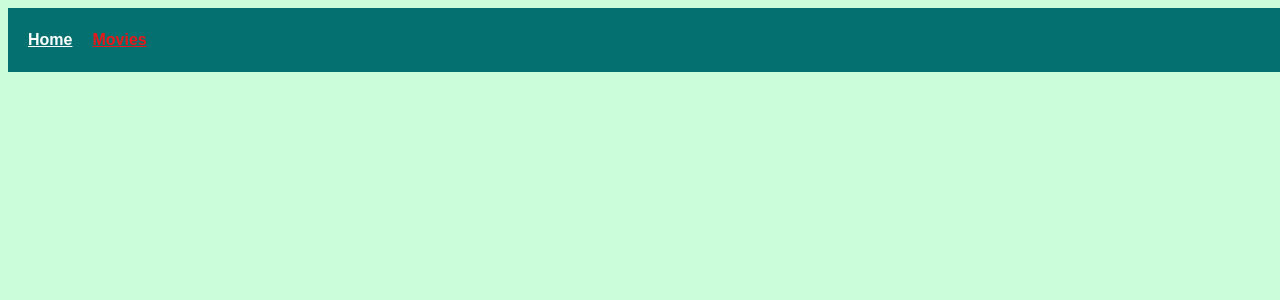
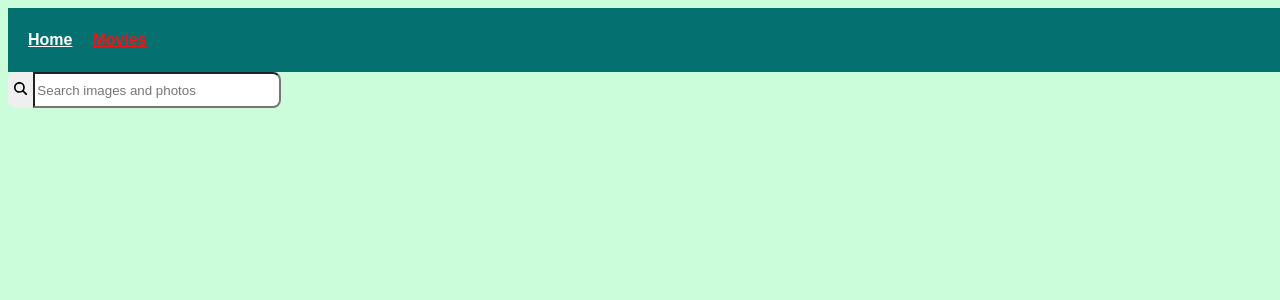
Before and after one commit to vanok00/goit-react-hw-05, a React (Vite) app: page /movie in a window 1280 px wide. Shown: the top 300 px of the page. Built offline with nearby package versions, Linux system fonts and the light colour scheme.

Commit message:
searchbar

```diff
--- a/package.json
+++ b/package.json
@@ -12,8 +12,11 @@
   "dependencies": {
     "axios": "^1.7.7",
     "clsx": "^2.1.1",
+    "formik": "^2.4.6",
     "react": "^18.3.1",
     "react-dom": "^18.3.1",
+    "react-hot-toast": "^2.4.1",
+    "react-icons": "^5.3.0",
     "react-router-dom": "^6.26.2"
   },
   "devDependencies": {
--- a/src/pages/MoviesPage/MoviesPage.jsx
+++ b/src/pages/MoviesPage/MoviesPage.jsx
@@ -1,4 +1,44 @@
-const MoviesPage = () => {
-  return <div></div>;
+import { FaMagnifyingGlass } from "react-icons/fa6";
+import { Field, Form, Formik } from "formik";
+import toast, { Toaster } from "react-hot-toast";
+import s from "./MoviesPage.module.css";
+
+const MoviesPage = ({ setQuery }) => {
+  const initialValues = {
+    query: "",
+  };
+  const handleSubmit = (values) => {
+    if (!values.query) {
+      toast.error("Sorry, your input field can`t be empty!", {
+        style: {
+          color: "red",
+        },
+        duration: 3000,
+        position: "top-right",
+      });
+      return;
+    }
+    setQuery(values.query);
+  };
+
+  return (
+    <div>
+      <Toaster />
+      <Formik initialValues={initialValues} onSubmit={handleSubmit}>
+        <Form className={s.searchBar}>
+          <button type="submit" className={s.searchBtn}>
+            <FaMagnifyingGlass />
+          </button>
+          <Field
+            className={s.searchInput}
+            name="query"
+            type="text"
+            placeholder="Search images and photos"
+          />
+        </Form>
+      </Formik>
+    </div>
+  );
 };
+
 export default MoviesPage;
--- /dev/null
+++ b/src/pages/MoviesPage/MoviesPage.module.css
@@ -0,0 +1,28 @@
+.searchBar {
+  display: flex;
+  margin-top: 0;
+  gap: 0;
+}
+
+.searchInput {
+  height: 30px;
+  width: 30vh;
+  border-top-right-radius: 8px;
+  border-bottom-right-radius: 8px;
+}
+.searchBtn {
+  border-radius: 0%;
+  border: none;
+  transition: background-color 0.4s;
+  border-top-left-radius: 8px;
+  border-bottom-left-radius: 8px;
+  &:hover {
+    background-color: rgb(52, 157, 255);
+  }
+}
+
+.header {
+  padding: 10px;
+  width: auto;
+  background-color: aqua;
+}
```
Also changed, not shown: 1 other file (tests, documents, lock files or other folders).
